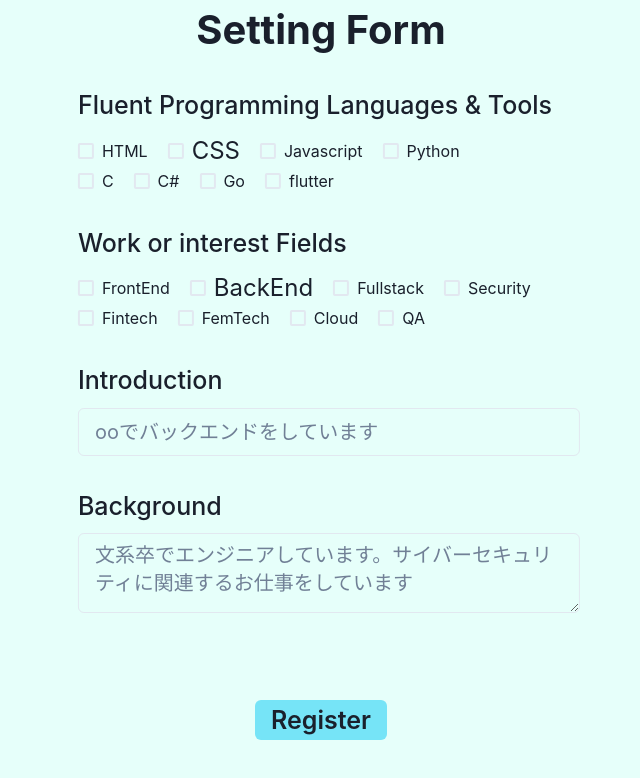
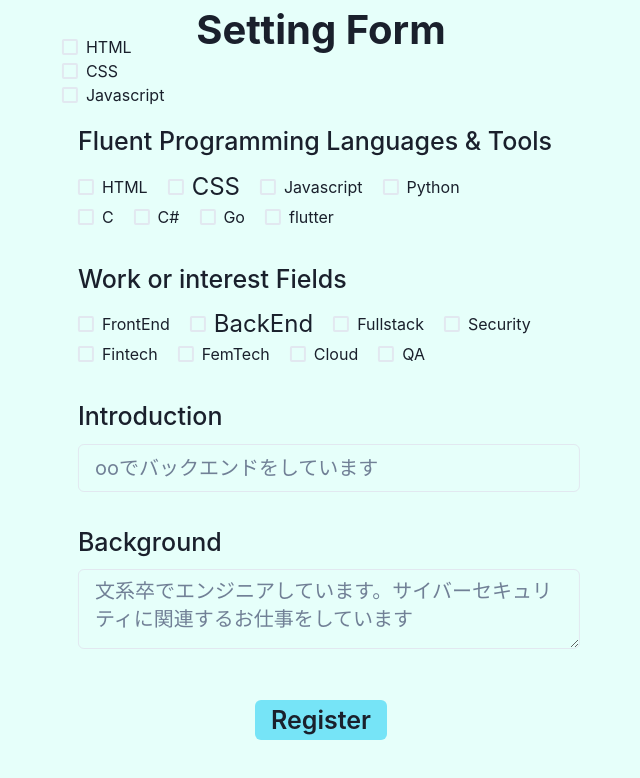
Before and after one commit to nachan28/waffle_app, a Next.js app in the folder my_app/: page /profileTA in a window 1280 px wide. Shown: the top 778 px of the page, without its empty margins (319-959 px from the left). Built offline with nearby package versions, Linux system fonts and the light colour scheme.

Commit message:
skillのデータ（配列）を保存する試み

```diff
--- a/my_app/src/pages/profileTA.js
+++ b/my_app/src/pages/profileTA.js
@@ -45,7 +45,7 @@ import { useRouter } from "next/router";
 
 function App() {
   //文字列を複数渡すためにオブジェクト形式にする.初期値の設定。冗長にしないため
-  const initialValues = {introduction: "", background:"" , username: ""};
+  const initialValues = {username: "", introduction: "", background:"" };
   const [formValues, setFormValues] = useState(initialValues);
 //ターゲットすることでインプットした場所を特定
   const handleChange = (e)=>{
@@ -55,11 +55,12 @@ function App() {
     setFormValues({... formValues, [name]: value})
 
   }
-  useEffect(() => {
-    const userInfo = localStorage.getItem("isAuth")
-    console.log(userInfo)
-    setFormValues({...formValues, username: userInfo})
-  }, [])
+  const router = useRouter();
+  // useEffect(() => {
+  //   const userInfo = localStorage.getItem("isAuth")
+  //   console.log(userInfo)
+  //   setFormValues({...formValues, username: userInfo.toString()})
+  // }, [])
 
   async function postData(url, data) {
     const response = await fetch(url, {
@@ -74,8 +75,47 @@ function App() {
   const postProfile = () =>{
     console.log(formValues);
      postData("api/sendProfile", formValues);
+    //  router.push("/home");
 
   }
+//チェックボックスの初期値を設定
+  const skills = ["HTML", "CSS", "Javascript"]
+  const getInitialValues = {user_s_skills:[]}
+  const [checked, setChecked] = useState([...getInitialValues.user_s_skills])
+
+
+  const onChange = (e, i) => {
+    //console.log(e)
+    const newChecked = [...checked];
+
+    if (e.target.checked === true){
+      setChecked(newChecked.push(i))
+     }else if(e.target.checked === false){
+       console.log(i)
+     setChecked(newChecked.filter(item => {return item !== i}))
+     }
+
+    // const array1 = checked.map((x2, i2) => i2 === i ? e.target.checked : x2)
+    // setChecked(array1)
+    console.log(checked)
+
+  }
+
+
+    // 複数のチェックボックス
+    const checkboxes = skills.map((x, i) => (
+      <div>
+        {/* <label>
+         { skillField[i]}
+          <input type='checkbox' checked={x} onChange={e => onChange(e, i)} />
+        </label> */}
+
+        <Checkbox colorScheme='blue' checked={checked[i]} onChange={e => onChange(e, i)}>
+        { skills[i]}
+         </Checkbox>
+
+      </div>
+    ))
 
   return (
     <Box className="formTA" bg = "#E6FFFA" h='1000px' >
@@ -93,6 +133,10 @@ function App() {
       <AbsoluteCenter axis='both'  p='4'>
 
       <FormControl m={2}>
+        <Box>
+        {checkboxes}
+        </Box>
+
 
 
          <Box p = {4}>
```
